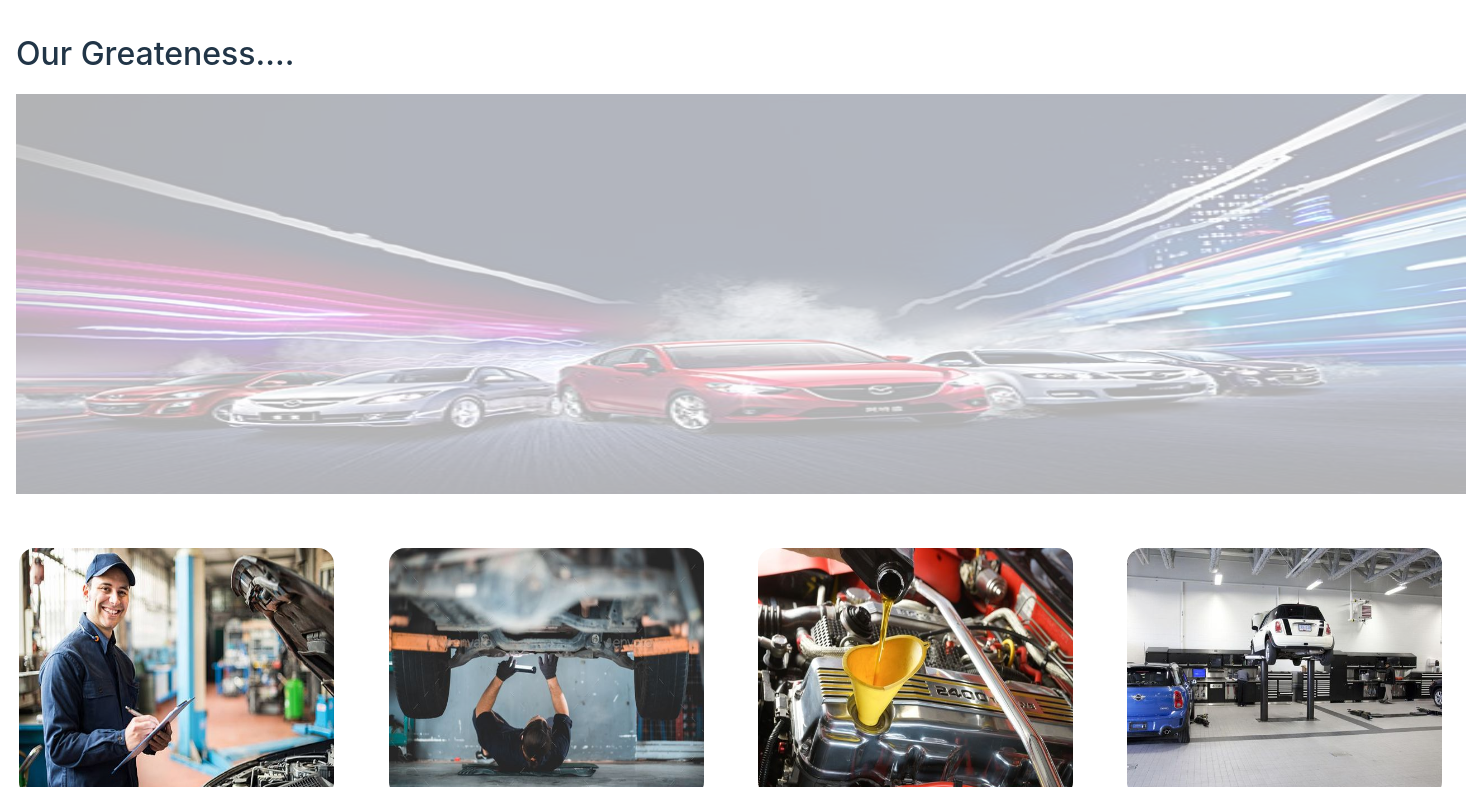
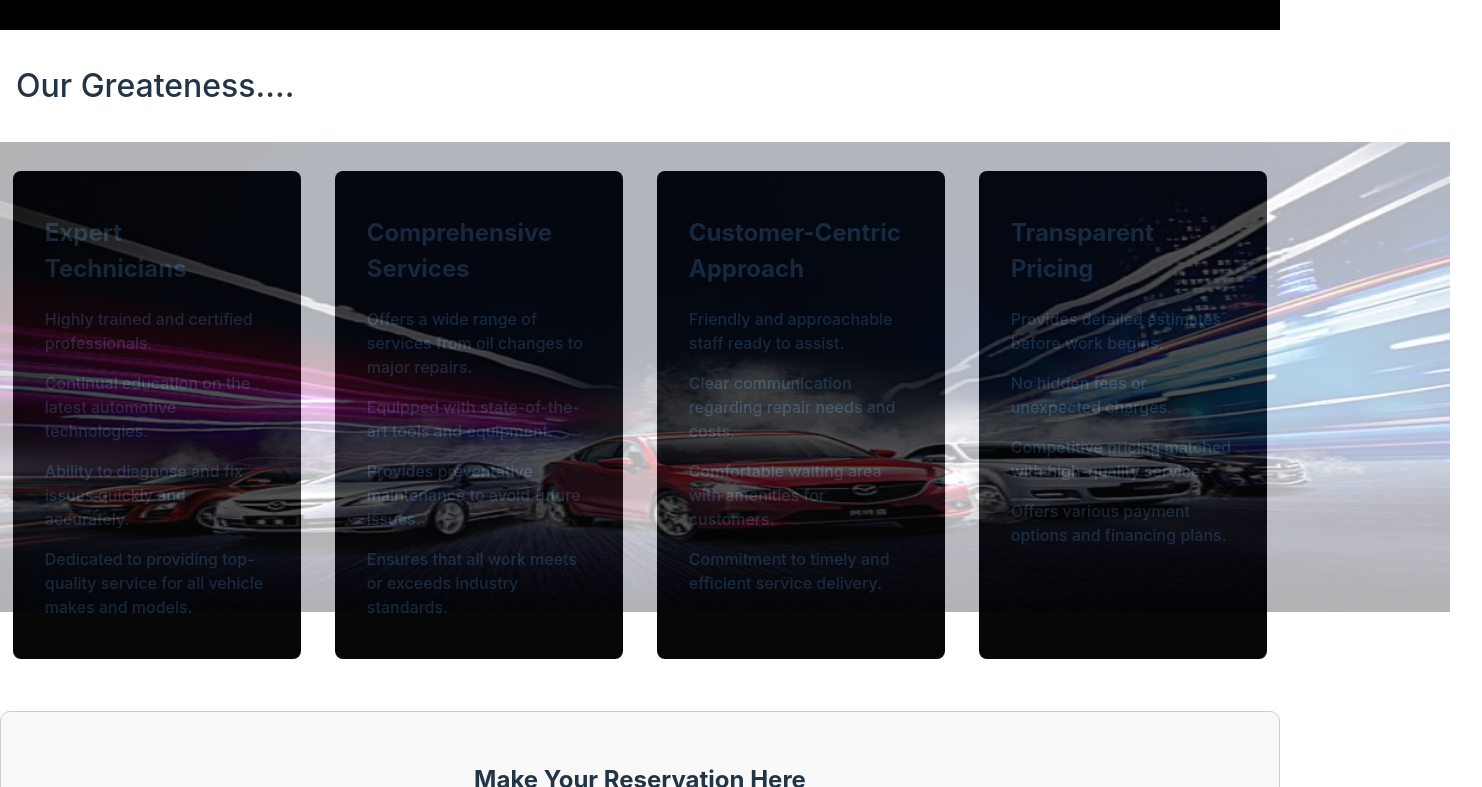
Before and after one commit to YaseeRathnayaka/De-Manager, a React (Vite) app in the folder client/: page / in a window 1280 px wide. Shown: the part 1513-2300 px from the top of the page, 1482 px wide, since content can reach past the window. Built offline with nearby package versions, Linux system fonts and the light colour scheme.

Commit message:
Did changes

```diff
--- a/client/src/Pages/SecondPage.css
+++ b/client/src/Pages/SecondPage.css
@@ -1,11 +1,13 @@
-/* .second-pg {
-    background-color: white;
-} */
+.second-page {
+    background-color: rgb(0, 0, 0);
+    margin-top: 2rem;
+}
 
 .PageTitle {
+    font-color: black;
     font-size: 2rem;
     font-weight: 500;
-    margin: 1rem;
+    margin: 1rem 1rem;
 
 }
 
@@ -19,6 +21,7 @@
 .sepgImg img{
     height: 400px;
     width: 650px;
+    border-radius: 0.5rem;
 }
 
 .sepgContent {
@@ -35,11 +38,17 @@
     font-size: 1.5rem;
 }
 
+.sec2 {
+    margin-top: 1rem;
+    margin-bottom: 2.5rem;
+}
+
 .bg img {
     width: 1450px;
-    height: 400px;
+    height: 470px;
     opacity: 30%;
-    margin: 1rem 1rem;
+    margin-top: 1rem;
+    margin-bottom: 1rem;
 }
 
 .PageTitle-01 {
@@ -52,7 +61,8 @@
 .sepgs-01 {
     display: flex;
     flex-direction: row;
-    gap: 1rem;
+    gap: 0.5rem;
+    margin-top: -29.75rem;
 }
 
 .sepgs-01 img {
@@ -61,3 +71,17 @@
     width: 315px;
     border-radius: 1rem;
 }
+
+.projectContent {
+    gap: 20px;
+    margin: 0.8rem;
+    padding: 1.5rem 2rem;
+    border-radius: 0.5rem;
+    background: rgb(7, 7, 7);
+    font-size: 1rem;
+    font-weight: 500;
+    width: 20%;
+    text-align: left;
+    /* margin-left: 0%;
+    margin-right: 0%; */
+}
--- a/client/src/Pages/SecondPage.jsx
+++ b/client/src/Pages/SecondPage.jsx
@@ -10,6 +10,7 @@ import pic5 from '../assets/image6.jpg';
 const SecondPage = () => {
   return (
     <section id='second-pg'>
+      <div className='second-page'>
          <span className="PageTitle">Straight in to Services....</span>
         <div className="sepgs">
             <div className="sepgImg"> <img src={image} alt="" /></div>
@@ -20,18 +21,62 @@ const SecondPage = () => {
                 <button className="pageBtn">Book Your Day Here.......</button>
             </div>
         </div>
+        </div>
 
         <span className="PageTitle-01">Our Greateness....</span>
+        <div className='sec2'>
         <div className="bg"> <img src={pic5} alt="" /></div>
         <div className='sepgs-01'>
-        <div className="sepgImg1"> <img src={pic1} alt="" /></div>
-        <div className="sepgImg1"> <img src={pic2} alt="" /></div>
-        <div className="sepgImg1"> <img src={pic3} alt="" /></div>
-        <div className="sepgImg1"> <img src={pic4} alt="" /></div>
+        <div className="projectContent">
+           <p><h2>Expert Technicians</h2></p>
+           <p>Highly trained and certified professionals.</p>
+           <p>Continual education on the latest automotive technologies.</p>
+           <p>Ability to diagnose and fix issues quickly and accurately.</p>
+           <p>Dedicated to providing top-quality service for all vehicle makes and models.</p>
         </div>
+        <div className="projectContent">
+           <p><h2>Comprehensive Services</h2></p>
+           <p>Offers a wide range of services from oil changes to major repairs.</p>
+           <p>Equipped with state-of-the-art tools and equipment.</p>
+           <p>Provides preventative maintenance to avoid future issues.</p>
+           <p>Ensures that all work meets or exceeds industry standards.</p>
+        </div>
+        <div className="projectContent">
+           <p><h2>Customer-Centric Approach</h2></p>
+           <p>Friendly and approachable staff ready to assist.</p>
+           <p>Clear communication regarding repair needs and costs.</p>
+           <p>Comfortable waiting area with amenities for customers.</p>
+           <p>Commitment to timely and efficient service delivery.</p>
+        </div>
+        <div className="projectContent">
+           <p><h2>Transparent Pricing</h2></p>
+           <p>Provides detailed estimates before work begins.</p>
+           <p>No hidden fees or unexpected charges.</p>
+           <p>Competitive pricing matched with high-quality service.</p>
+           <p>Offers various payment options and financing plans.</p>
+        </div>
+        </div>
+        </div>
+
 
     </section>
   )
 }
 
 export default SecondPage;
+
+
+
+
+
+
+
+
+
+
+
+
+ {/* <div className="sepgImg1"> <img src={pic1} alt="" /></div>
+        <div className="sepgImg1"> <img src={pic2} alt="" /></div>
+        <div className="sepgImg1"> <img src={pic3} alt="" /></div>
+        <div className="sepgImg1"> <img src={pic4} alt="" /></div> */}
```
